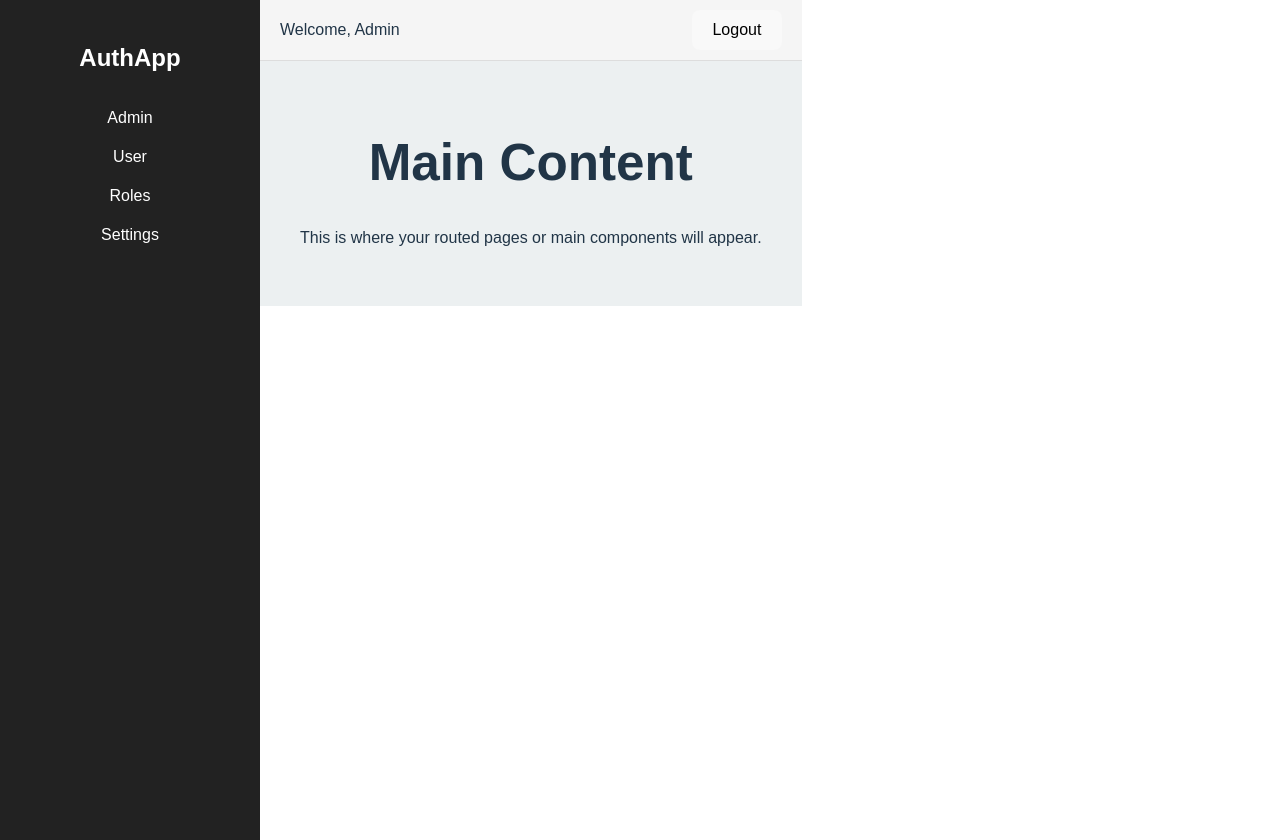
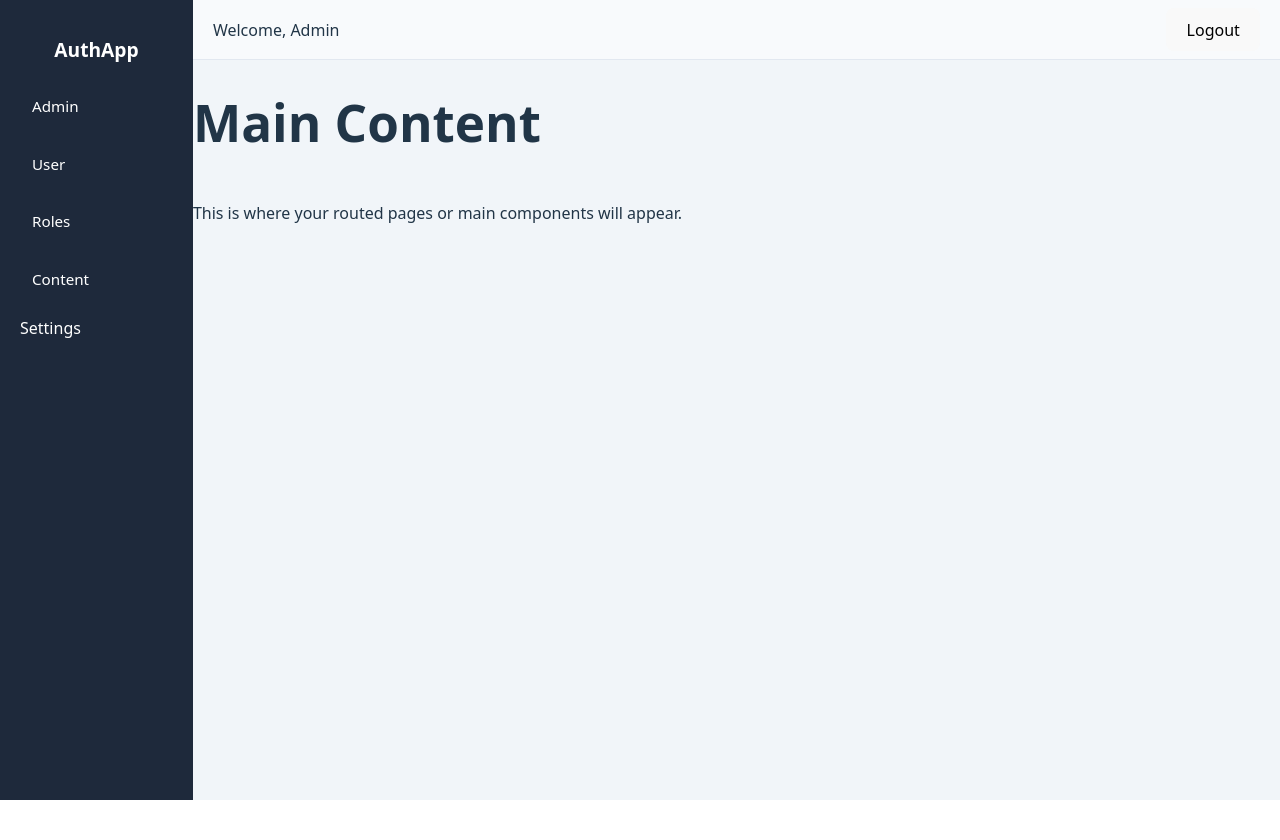
Before and after one commit to irkfaisal/Role-based-auths, a React (Vite) app in the folder client/: page /conetnt in a window 1280 px wide. After the commit the page ends 800 px from the top, so only its background shows below. Built offline with nearby package versions, Linux system fonts and the light colour scheme; sample sign-in values are in the browser's storage.

Commit message:
fixed the layout of the dashboard, sidebar and content

```diff
--- a/client/src/App.css
+++ b/client/src/App.css
@@ -1,148 +1,81 @@
-#root {
-  /* max-width: 1280px; */
-  margin: 0 auto;
-  /* padding: 2rem; */
-  text-align: center;
+/* General layout container */
+.layout {
+  display: flex;
+  height: 100vh;
+  width: 100vw;
+  /* overflow: hidden; */
 }
 
-.layout {
-  height: 100vh;
-  width: 100vw;
-  font-family: sans-serif;
-  display: flex;
-}
-
-.main {
+/* Sidebar */
+.sidebar {
+  width: 220px;
+  background-color: #1e293b;
+  /* Dark slate */
+  color: #fff;
   display: flex;
   flex-direction: column;
-  overflow: hidden;
-}
-
-
-/* login form start */
-.login-form input {
-  width: 100%;
-  padding: 0.75rem;
-  margin-bottom: 1rem;
-  border-radius: 6px;
-  border: 1px solid #ccc;
-  font-size: 1rem;
-}
-
-.login-form button {
-  width: 100%;
-  padding: 0.75rem;
-  background-color: #007bff;
-  color: white;
-  font-size: 1rem;
-  border: none;
-  border-radius: 6px;
-  cursor: pointer;
-  transition: background 0.2s;
-}
-
-.login-form button:hover {
-  background-color: #0056b3;
-}
-
-/* login form end */
-
-
-/* login page start*/
-.login-container {
-  height: 100vh;
-  display: flex;
-  justify-content: center;
-  align-items: center;
-  /* background: linear-gradient(to bottom right, #f4f6f9, #dfe6ed); */
-}
-
-.login-box {
-  background: #fff;
-  padding: 2.5rem 3rem;
-  border-radius: 12px;
-  box-shadow: 0 8px 25px rgba(0, 0, 0, 0.1);
-  width: 100%;
-  max-width: 400px;
-}
-
-.login-box h2 {
-  text-align: center;
-  margin-bottom: 1.5rem;
-  color: #333;
-}
-
-.error-text {
-  color: red;
-  font-size: 0.9rem;
-  margin-top: 1rem;
-  text-align: center;
-}
-
-/* login page end*/
-
-
-/* sidebar start */
-.sidebar {
-  width: 220px;
-  background-color: #222;
-  color: white;
   padding: 20px;
-  height: 100vh;
+  box-sizing: border-box;
 }
 
 .sidebar h2 {
-  margin-bottom: 30px;
+  font-size: 1.2rem;
+  margin-bottom: 20px;
+  text-align: center;
 }
 
 .sidebar ul {
   list-style: none;
   padding: 0;
+  margin: 0;
+  flex-grow: 1;
 }
 
-.sidebar ul li {
+.sidebar li {
   margin-bottom: 15px;
-  cursor: pointer;
-}
-
-.sidebar ul li:hover {
-  color: #00d4ff;
 }
 
 .sidebar a {
+  color: #fff;
   text-decoration: none;
-  color: white;
+  font-size: 0.95rem;
+  padding: 10px 12px;
+  display: block;
+  border-radius: 6px;
+  transition: background-color 0.2s ease-in-out;
 }
 
-.sidebar a.active {
-  font-weight: bold;
-  color: #00d4ff;
+.sidebar a:hover {
+  background-color: #334155;
 }
 
+.main {
+  display: flex;
+  justify-content: center;
+  align-items: center;
+  flex-direction: column;
+  width: 100%;
+}
 
-/* sidebar end */
-
-
-/* Header start */
+/* Header */
 .navbar {
-  /* flex: 1; */
   height: 60px;
-  background-color: #f5f5f5;
+  background-color: #f8fafc;
+  border-bottom: 1px solid #e2e8f0;
   display: flex;
   align-items: center;
   justify-content: space-between;
   padding: 0 20px;
-  border-bottom: 1px solid #ddd;
+  width: 100%;
+  box-sizing: border-box;
 }
 
-/* Header end */
-
-/* content start */
+/* Content section */
 .content {
-  /* flex: 1; */
-  padding: 20px;
-  background-color: #ecf0f1;
+  flex: 1;
+  display: flex;
+  flex-direction: column;
+  background-color: #f1f5f9;
   overflow-y: auto;
+  width: 100%;
 }
-
-/* content end */
--- a/client/src/components/Header.jsx
+++ b/client/src/components/Header.jsx
@@ -2,14 +2,12 @@ import '../App.css';
 
 function Header() {
     return (
-        <>
         <nav className="navbar">
             <div className="navbar-title">Welcome, Admin</div>
             <div className="navbar-actions">
                 <button>Logout</button>
             </div>
         </nav>
-        </>
     );
 }
 
--- a/client/src/components/Sidebar.jsx
+++ b/client/src/components/Sidebar.jsx
@@ -8,7 +8,8 @@ function Sidebar() {
             <ul>
                 <li><NavLink to="/admin">Admin</NavLink></li>
                 <li><NavLink to="/user">User</NavLink></li>
-                <li><NavLink to="/content">Roles</NavLink></li>
+                <li><NavLink to="/role">Roles</NavLink></li>
+                <li><NavLink to="/conetnt">Content</NavLink></li>
                 <li>Settings</li>
             </ul>
         </div>
```
Also changed, not shown: client/src/pages/AdminDashboard/PageCard/AddPage.jsx (added), 1 other file (tests, documents, lock files or other folders). Lines whose indentation alone changed are shown as unchanged.
